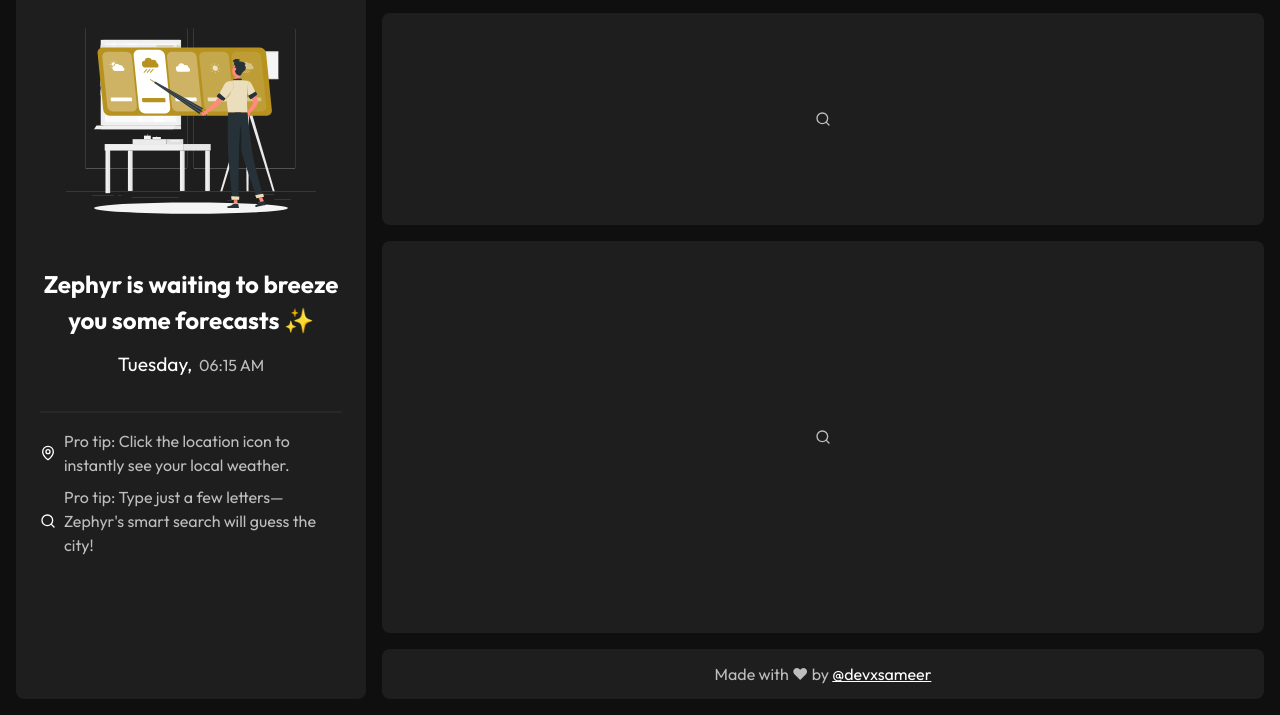
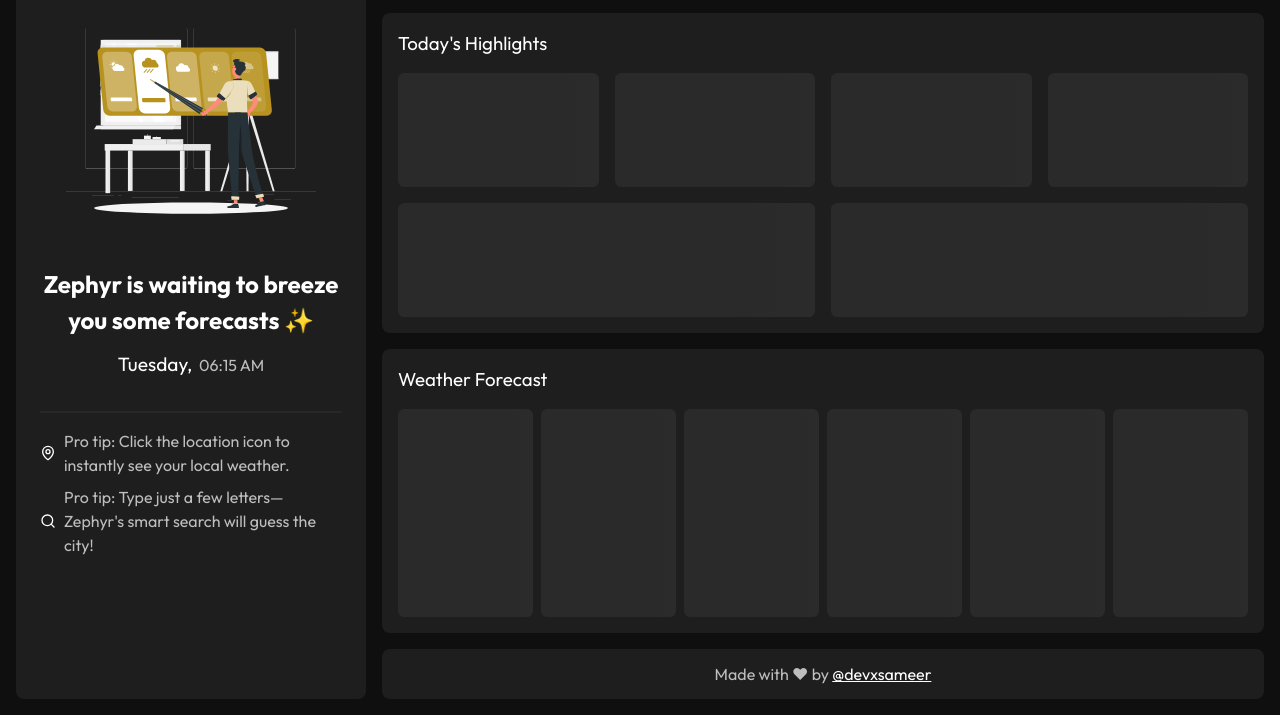
Before and after one commit to devxsameer/zephyr, a website built with webpack: page public/index.html in a window 1280 px wide. Shown: the part 85-800 px from the top of the page. Built offline with nearby package versions, Linux system fonts and the light colour scheme; some packages are replaced by stand-ins of ours.

Commit message:
feat: :sparkles: add skeleton loading

```diff
--- a/src/components/current.js
+++ b/src/components/current.js
@@ -12,8 +12,14 @@ const current = document.querySelector(".current");
 // for empty
 function renderEmptyCurrentWeather() {
   const html = /*html*/ `
-                <div class="empty-container">
-                    <i data-lucide="search" class="icon"></i>
+                <h3>Today's Highlights</h3>
+                <div class="current-card-wrapper">
+                    <div class="wind-status current-card skeleton"></div>
+                    <div class="humidity current-card skeleton"></div>
+                    <div class="uv-index current-card skeleton"></div>
+                    <div class="cloud-cover current-card skeleton"></div>
+                    <div class="sunrise current-card skeleton"></div>
+                    <div class="sunset current-card skeleton"></div>
                 </div>`;
   current.innerHTML = html;
 }
--- a/src/components/forecast.js
+++ b/src/components/forecast.js
@@ -6,9 +6,18 @@ import { celsiusToFahrenheit } from "../modules/utils";
 const forecast = document.querySelector(".forecast");
 // for initial and error
 function renderEmptyWeatherForecast() {
+  const days = [1, 2, 3, 4, 5, 6];
   const html = /*html*/ `
-                <div class="empty-container">
-                      <i data-lucide="search" class="icon"></i>
+                <h3>Weather Forecast</h3>
+                <div class="forecast-card-wrapper">
+                  ${days
+                    .map(() => {
+                      const html = /*html*/ `
+                            <div class="forecast-card skeleton"></div>
+                        `;
+                      return html;
+                    })
+                    .join("")}
                 </div>`;
   forecast.innerHTML = html;
 }
--- a/src/components/hero.js
+++ b/src/components/hero.js
@@ -6,6 +6,7 @@ import bgNight from "../assets/images/background-night.png";
 import errorSvg from "../assets/images/error.svg";
 import initialSvg from "../assets/images/hero.svg";
 import { celsiusToFahrenheit } from "../modules/utils";
+import UI from "../ui";
 
 const hero = document.querySelector(".hero") ?? null;
 
@@ -15,6 +16,7 @@ function renderHero(initial = true) {
   const now = new Date();
 
   const html = /*html*/ `
+    <div class="hero-loader"><i data-lucide="loader-circle" class="icon"></i></div>
     <div>
         <div class="hero-content">
           <img width="200px" src="${initial ? initialSvg : errorSvg}" alt="weather-svg" class="hero-svg" />
@@ -45,6 +47,7 @@ function renderHero(initial = true) {
     </div>
     `;
   hero.innerHTML = html;
+  UI.hideHeroLoader();
 }
 
 // Weather hero
@@ -58,6 +61,7 @@ function renderWeatherHero(current, unit) {
     : celsiusToFahrenheit(current.temperature);
 
   const html = /*html*/ `
+            <div class="hero-loader"><i data-lucide="loader-circle" class="icon"></i></div>
             <div>
                 <div class="hero-content">
                     <img width="200px" src="${getWeatherIcon(
@@ -91,5 +95,6 @@ function renderWeatherHero(current, unit) {
                 <span>${current.region}, ${current.country}</span>
             </div>`;
   hero.innerHTML = html;
+  UI.hideHeroLoader();
 }
 export { renderWeatherHero, renderHero };
--- a/src/css/current.css
+++ b/src/css/current.css
@@ -1,4 +1,5 @@
 .current-card-wrapper {
+  flex: 1;
   display: flex;
   gap: 1rem;
   flex-flow: row wrap;
@@ -11,6 +12,7 @@
   display: flex;
   flex-flow: column nowrap;
   min-width: min(200px, 40%);
+  min-height: 100px;
 }
 .current-card > p {
   color: var(--color-text-light);
@@ -30,5 +32,5 @@
   justify-content: center;
   gap: 1rem;
   align-items: center;
-  min-width: 250px;
+  min-width: min(250px, 100%);
 }
--- a/src/css/forecast.css
+++ b/src/css/forecast.css
@@ -1,4 +1,5 @@
 .forecast-card-wrapper {
+  flex: 1;
   display: flex;
   overflow-x: auto;
   gap: 0.5rem;
@@ -18,6 +19,7 @@
   flex-flow: column nowrap;
   align-items: center;
   gap: 0.2rem;
+  min-height: 75px;
 }
 .forecast-card-wrapper .forecast-card img {
   width: 100px;
--- a/src/css/hero.css
+++ b/src/css/hero.css
@@ -6,6 +6,25 @@
   justify-content: space-between;
   gap: 0.5rem;
   padding: 0.5rem;
+  position: relative;
+}
+.hero.loading .hero-loader {
+  display: flex;
+}
+.hero-loader {
+  position: absolute;
+  top: 0;
+  left: 0;
+  right: 0;
+  bottom: 0;
+  background-color: var(--color-foreground);
+  display: none;
+  align-items: center;
+  justify-content: center;
+  font-size: 2rem;
+}
+.hero-loader .icon {
+  animation: spin 0.8s linear infinite;
 }
 .hero-content {
   display: grid;
--- a/src/css/main.css
+++ b/src/css/main.css
@@ -124,6 +124,7 @@ body {
 }
 .main {
   grid-area: main;
+  min-height: 320px;
   background-color: var(--color-foreground);
   padding: 1rem;
   height: 100%;
@@ -132,7 +133,6 @@ body {
   border-radius: 0.5rem;
 }
 .section {
-  flex: 1;
   display: flex;
   flex-flow: column nowrap;
   gap: 1rem;
@@ -144,13 +144,31 @@ body {
   background-color: var(--color-foreground);
   display: flex;
   flex-flow: column nowrap;
-  gap: 0.5rem;
+  gap: 1rem;
 }
 .section > * > h3 {
   font-weight: 400;
 }
-.section .forecast {
-  flex: 2;
+.section > .current {
+  min-height: 320px;
+  display: flex;
+  flex-flow: column nowrap;
+}
+/* SKELETON */
+.skeleton {
+  background: linear-gradient(90deg, #2a2a2a 25%, #2d2d2d 50%, #2a2a2a 75%);
+  background-size: 200% 100%;
+  animation: shimmer 3s infinite;
+  border-radius: 8px;
+}
+
+@keyframes shimmer {
+  0% {
+    background-position: -200% 0;
+  }
+  100% {
+    background-position: 200% 0;
+  }
 }
 /* SEARCH */
 .search {
@@ -205,6 +223,7 @@ body {
   border-radius: 0.3rem;
   overflow: hidden;
   gap: 0.1rem;
+  z-index: 1000;
   background-color: var(--color-foreground);
 }
 .search .query-list li {
--- a/src/modules/search.js
+++ b/src/modules/search.js
@@ -25,6 +25,7 @@ async function getCurrentLocationWeather() {
   }
 }
 async function setWeather(lat, long) {
+  UI.showHeroLoader();
   try {
     const data = await getWeatherData(lat, long);
     if (data.error) {
@@ -94,6 +95,7 @@ function init() {
       const query = e.target.value.trim();
       if (query) {
         debouncedSearch.cancel?.();
+        UI.showHeroLoader();
         handleEnter(query);
       }
     }
--- a/src/ui.js
+++ b/src/ui.js
@@ -24,6 +24,7 @@ import {
 
 const UI = {
   searchLoader: document.querySelector(".search-loader") ?? null,
+  heroLoader: document.querySelector(".hero") ?? null,
   loader: document.querySelector(".loader-wrapper") ?? null,
   queryList: document.querySelector(".query-list") ?? null,
   hero: document.querySelector(".hero") ?? null,
@@ -38,6 +39,7 @@ const UI = {
   // initialize
   init() {
     if (this.greeting) this.greeting.innerHTML = getGreeting();
+    this.showHeroLoader();
 
     renderHero();
     renderEmptyCurrentWeather();
@@ -126,6 +128,13 @@ const UI = {
   hideSearchLoader() {
     this.searchLoader?.classList.remove("active");
   },
+  // Hero Loader
+  showHeroLoader() {
+    this.heroLoader?.classList.add("loading");
+  },
+  hideHeroLoader() {
+    this.heroLoader?.classList.remove("loading");
+  },
 
   // Refresh Lucide Icons
   refreshIcons() {
```
